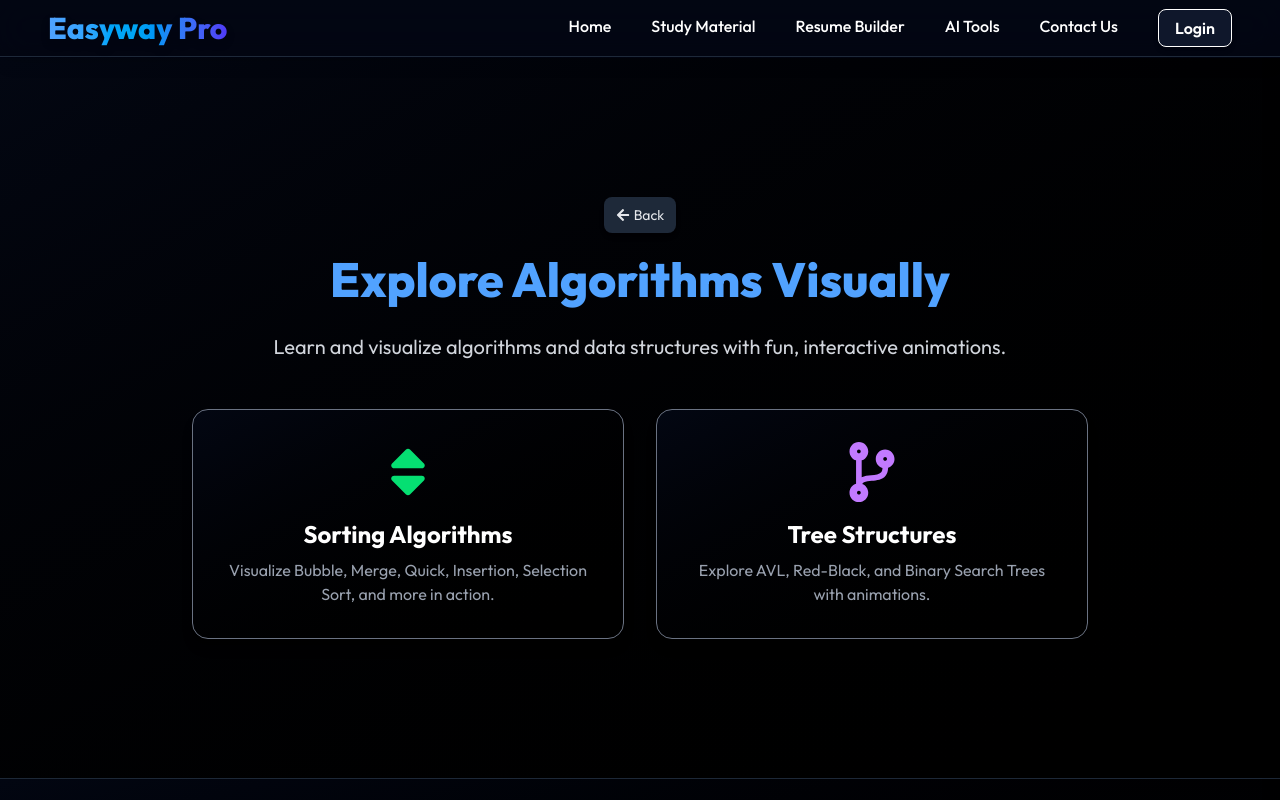
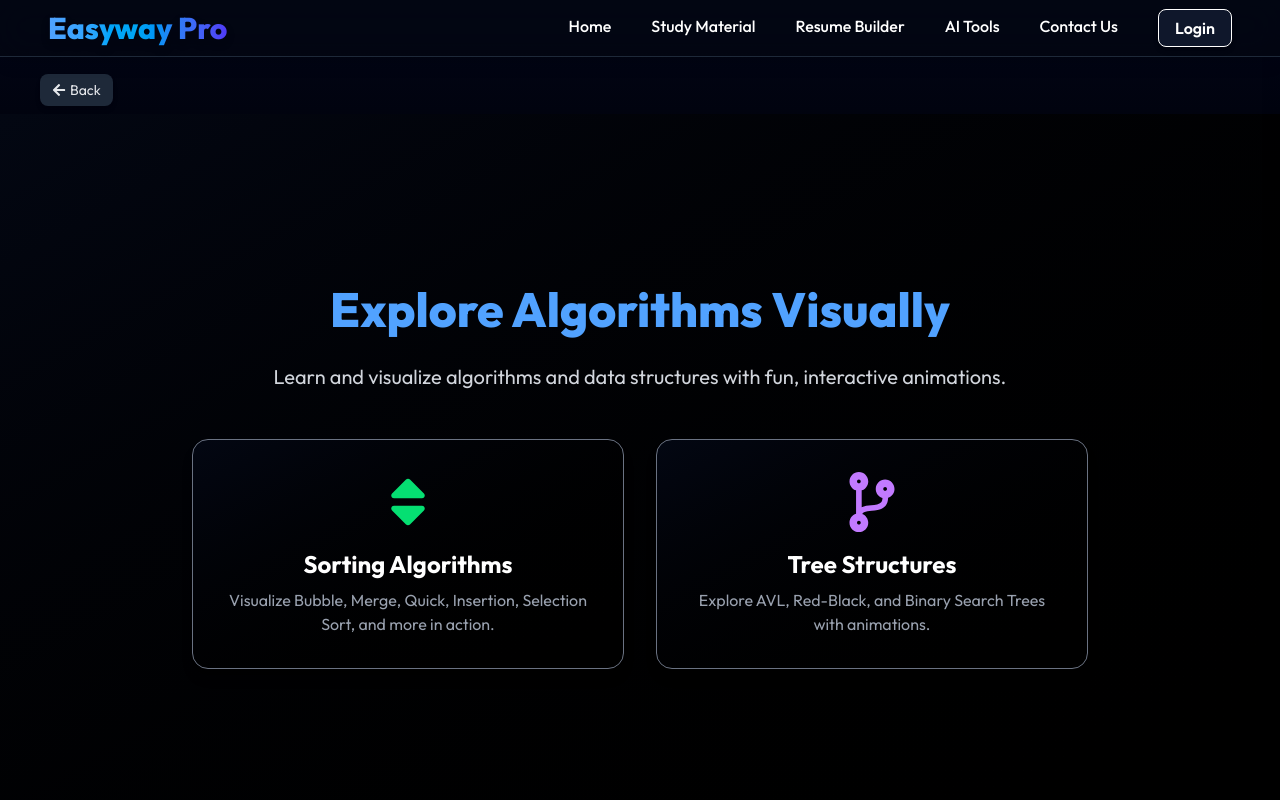
Before and after one commit to AkshatJain05/easywaypro, a React (Vite) app in the folder frontent/: page /algorithm-visualizer in a window 1280 px wide. Shown: the top 800 px of the page. Built offline with nearby package versions, Linux system fonts and the light colour scheme; no server answers; a web font is replaced by a local one.

Commit message:
Update back button

```diff
--- a/frontent/src/pages/Visualization/VisaulizationHomePage.jsx
+++ b/frontent/src/pages/Visualization/VisaulizationHomePage.jsx
@@ -28,17 +28,19 @@ const HomePage = () => {
   ];
 
   return (
+     <>
+        <button
+                  onClick={() => navigate(-1)}
+                  className="flex items-center gap-1 px-3 py-1.5 mx-5 md:mx-10 mt-4 mb-2
+                           bg-gray-800 hover:bg-gray-700 text-gray-200
+                           rounded-lg text-sm shadow-md transition-all cursor-pointer"
+                >
+                  <FaArrowLeft className="text-sm" />
+                  <span>Back</span>
+                </button>
     <div className="min-h-[calc(100vh-80px)] bg-gradient-to-br from-gray-950 to-black  text-white flex flex-col items-center justify-center py-12 px-6">
       {/* Back Button */}
-      <button
-        onClick={() => navigate(-1)}
-        className="flex items-center gap-1 px-3 py-2 mx-2 mb-4
-                                bg-gray-800 hover:bg-gray-700 text-gray-200
-                                rounded-lg text-sm shadow-md transition-transform transform hover:-translate-y-0.5"
-      >
-        <FaArrowLeft className="text-sm" />
-        <span>Back</span>
-      </button>
+
       {/* Hero Section */}
       <h1 className="text-3xl md:text-5xl font-extrabold text-blue-400 mb-6 text-center leading-tight animate-fadeIn">
         Explore Algorithms Visually
@@ -62,6 +64,7 @@ const HomePage = () => {
         ))}
       </div>
     </div>
+    </>
   );
 };
 
```
